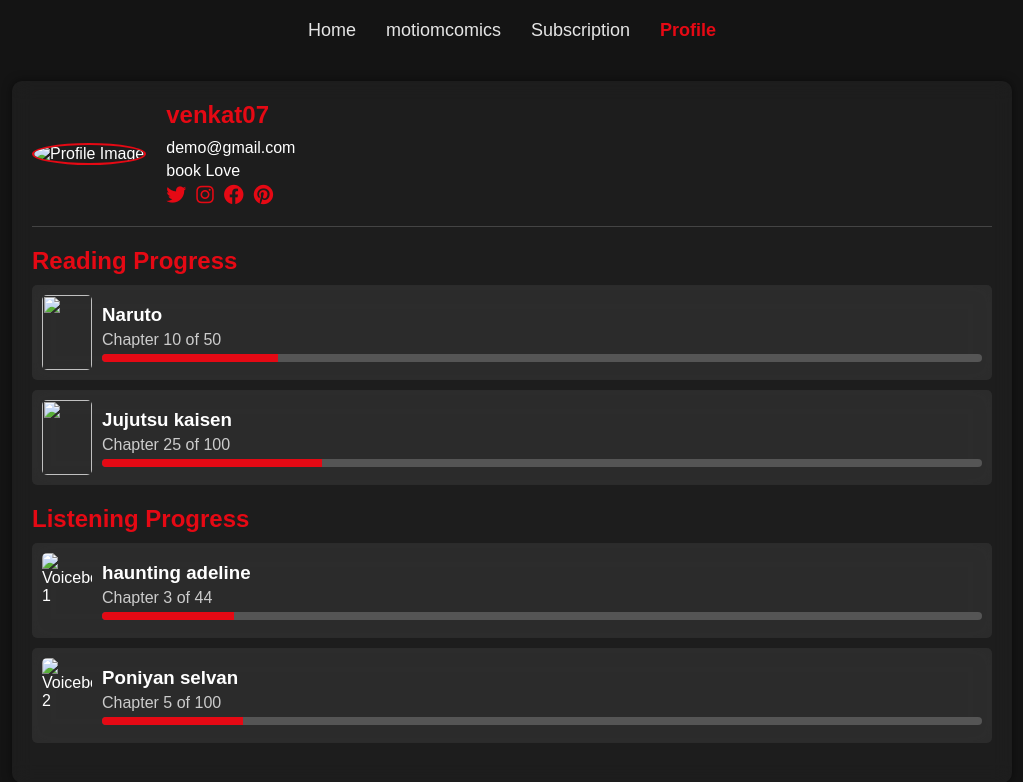
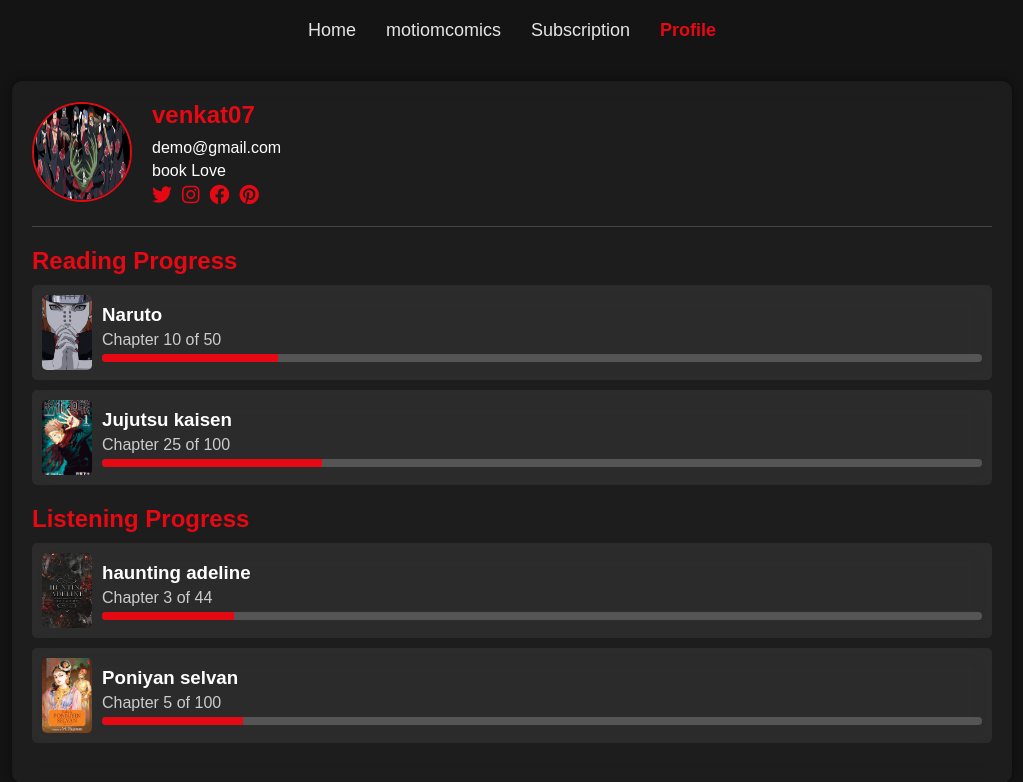
Before and after one commit to vishnuram18/vistel-1, a plain HTML site: page ott project/html/profile.html in a window 1280 px wide. Shown: the whole page, without its empty margins (128-1151 px from the left). Drawn offline with Linux system fonts and the light colour scheme.

Commit message:
correction

```diff
--- a/ott project/css/home.css
+++ b/ott project/css/home.css
@@ -3,7 +3,7 @@
     margin: 0;
     padding: 0;
     font-family: Arial, sans-serif;
-    background: url('image/vistel.jpg') no-repeat center center fixed;
+    background: url('../image/vistel.jpg') no-repeat center center fixed;
     background-size: cover;
     color: white;
 }
--- a/ott project/html/profile.html
+++ b/ott project/html/profile.html
@@ -24,7 +24,7 @@
     <div class="profile-wrapper">
         <div class="profile-header">
             <div class="profile-image">
-                <img src="image/Akatsuki.jpg" alt="Profile Image">
+                <img src="../image/Akatsuki.jpg" alt="Profile Image">
             </div>
             <div class="profile-info">
                 <h2>venkat07</h2>
@@ -43,7 +43,7 @@
                 <h2>Reading Progress</h2>
                 <ul class="progress-list">
                     <li class="progress-item">
-                        <img src="image/Pain.jpg" >
+                        <img src="../image/Pain.jpg" >
                         <div class="progress-details">
                             <h3>Naruto</h3>
                             <p>Chapter 10 of 50</p>
@@ -53,7 +53,7 @@
                         </div>
                     </li>
                     <li class="progress-item">
-                        <img src="image/Jujutsu_kaisen.jpg">
+                        <img src="../image/Jujutsu_kaisen.jpg">
                         <div class="progress-details">
                             <h3>Jujutsu kaisen</h3>
                             <p>Chapter 25 of 100</p>
@@ -68,7 +68,7 @@
                 <h2>Listening Progress</h2>
                 <ul class="progress-list">
                     <li class="progress-item">
-                        <img src="image/haunting adeline.jpg" alt="Voicebook 1">
+                        <img src="../image/haunting adeline.jpg" alt="Voicebook 1">
                         <div class="progress-details">
                             <h3>haunting adeline</h3>
                             <p>Chapter 3 of 44</p>
@@ -78,7 +78,7 @@
                         </div>
                     </li>
                     <li class="progress-item">
-                        <img src="image/poniyan selvan.jpg" alt="Voicebook 2">
+                        <img src="../image/poniyan selvan.jpg" alt="Voicebook 2">
                         <div class="progress-details">
                             <h3>Poniyan selvan</h3>
                             <p>Chapter 5 of 100</p>
@@ -109,7 +109,7 @@
             document.getElementById("i" + a).style.display = "flex";
             document.querySelector(".popup").style.display = "none";
             a = a + 1;
-            document.getElementById("imageUp").src = "image/profile.jpg";
+            document.getElementById("imageUp").src = "../image/profile.jpg";
         }
     </script>
 </body>
```
